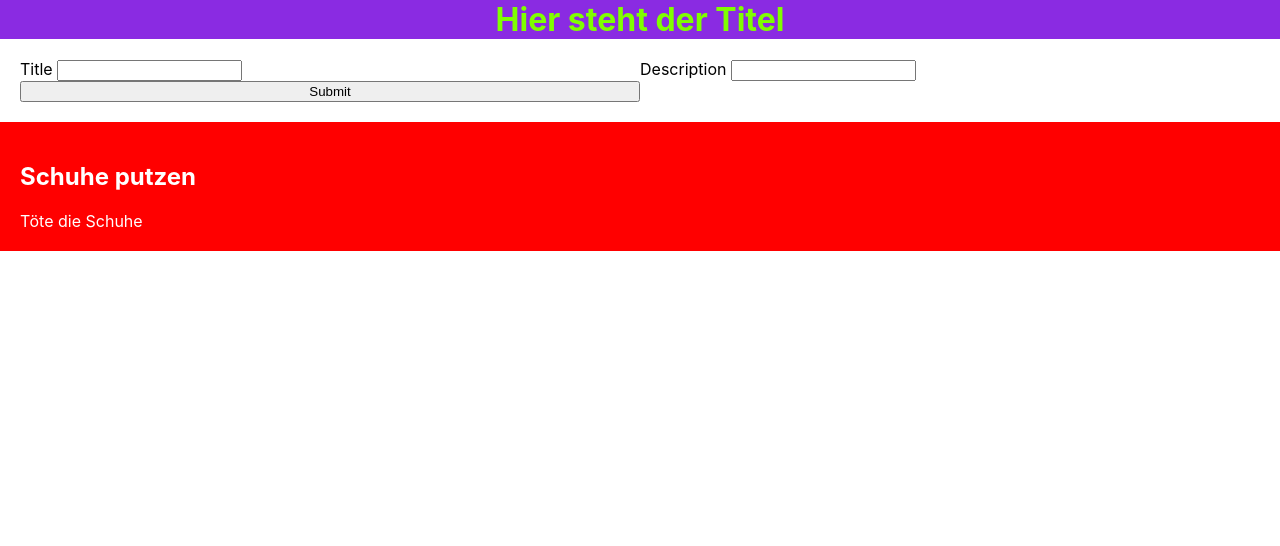
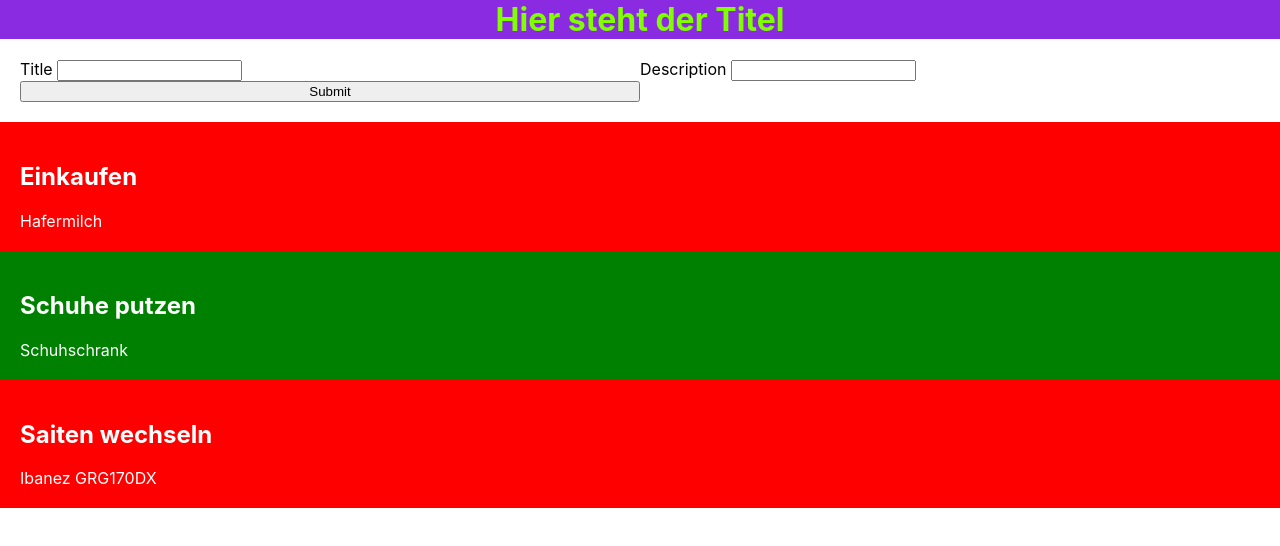
Before and after one commit to Alkawi/todo, a React (Vite) app: page / in a window 1280 px wide. Shown: the top 546 px of the page. Built offline with nearby package versions, Linux system fonts and the light colour scheme.

Commit message:
Implement renderCards

```diff
--- a/src/app/App.tsx
+++ b/src/app/App.tsx
@@ -1,26 +1,46 @@
-import React from 'react';
+import React, { useState } from 'react';
 import ToDo from './components/ToDo/ToDo';
 import Title from './components/Title/Title';
 import Form from './components/Form/Form';
 
 function App(): JSX.Element {
-  function handleSubmit(todo) {
-    const title = todo.title;
-    const description = todo.description;
+  const [todos, setTodos] = useState([
+    { isDone: false, title: 'Einkaufen', description: 'Hafermilch' },
+    { isDone: true, title: 'Schuhe putzen', description: 'Schuhschrank' },
+    { isDone: false, title: 'Saiten wechseln', description: 'Ibanez GRG170DX' },
+  ]);
 
-    console.log(title);
-    console.log(description);
+  function handleSubmit(todo: {
+    title: string;
+    description: string;
+    isDone: boolean;
+  }): void {
+
+    const newTodos = todos.slice();
+    newTodos.push(todo);
+    setTodos(newTodos);
+  }
+
+  function renderCards(
+    todos: { title: string; description: string; isDone: boolean }[]
+  ) {
+    return todos.map((todo) => {
+      return (
+        <ToDo
+          key={todo.title}
+          title={todo.title}
+          description={todo.description}
+          isDone={todo.isDone}
+        />
+      );
+    });
   }
 
   return (
     <div>
       <Title>Hier steht der Titel</Title>
       <Form onSubmit={handleSubmit} />
-      <ToDo
-        isDone={false}
-        title={'Schuhe putzen'}
-        description={'Töte die Schuhe'}
-      ></ToDo>
+      {renderCards(todos)}
     </div>
   );
 }
--- a/src/app/components/Form/Form.tsx
+++ b/src/app/components/Form/Form.tsx
@@ -1,13 +1,21 @@
 import React, { useState } from 'react';
 import styles from './Form.module.css';
 
-function Form({ onSubmit }): JSX.Element {
+type FormProps = {
+  onSubmit: (todo: {
+    title: string;
+    description: string;
+    isDone: boolean;
+  }) => void;
+};
+
+function Form({ onSubmit }: FormProps): JSX.Element {
   const [title, setTitle] = useState('');
   const [description, setDescription] = useState('');
 
   function handleSubmit(event: React.FormEvent<HTMLFormElement>) {
     event.preventDefault();
-    onSubmit({ title, description });
+    onSubmit({ title, description, isDone: false });
   }
 
   return (
```
